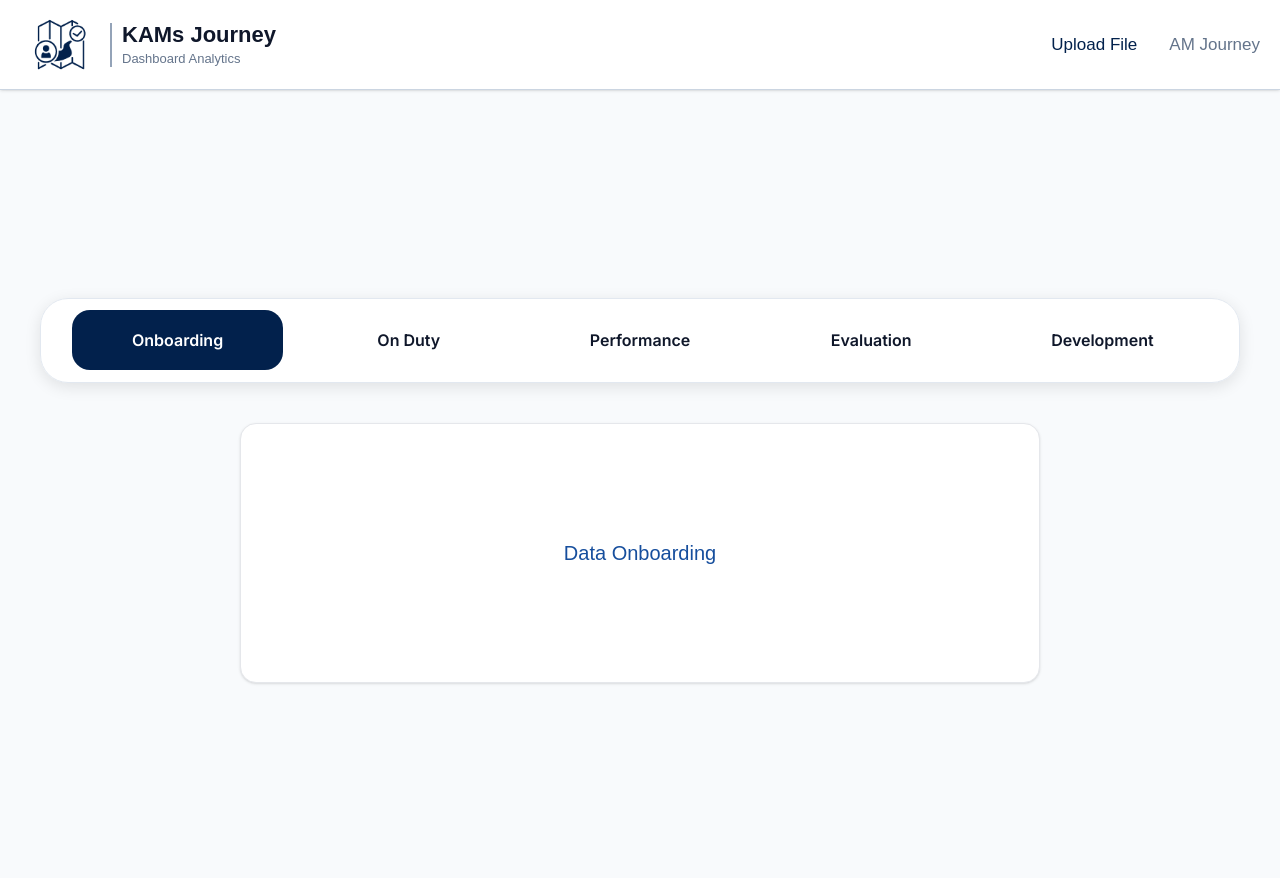
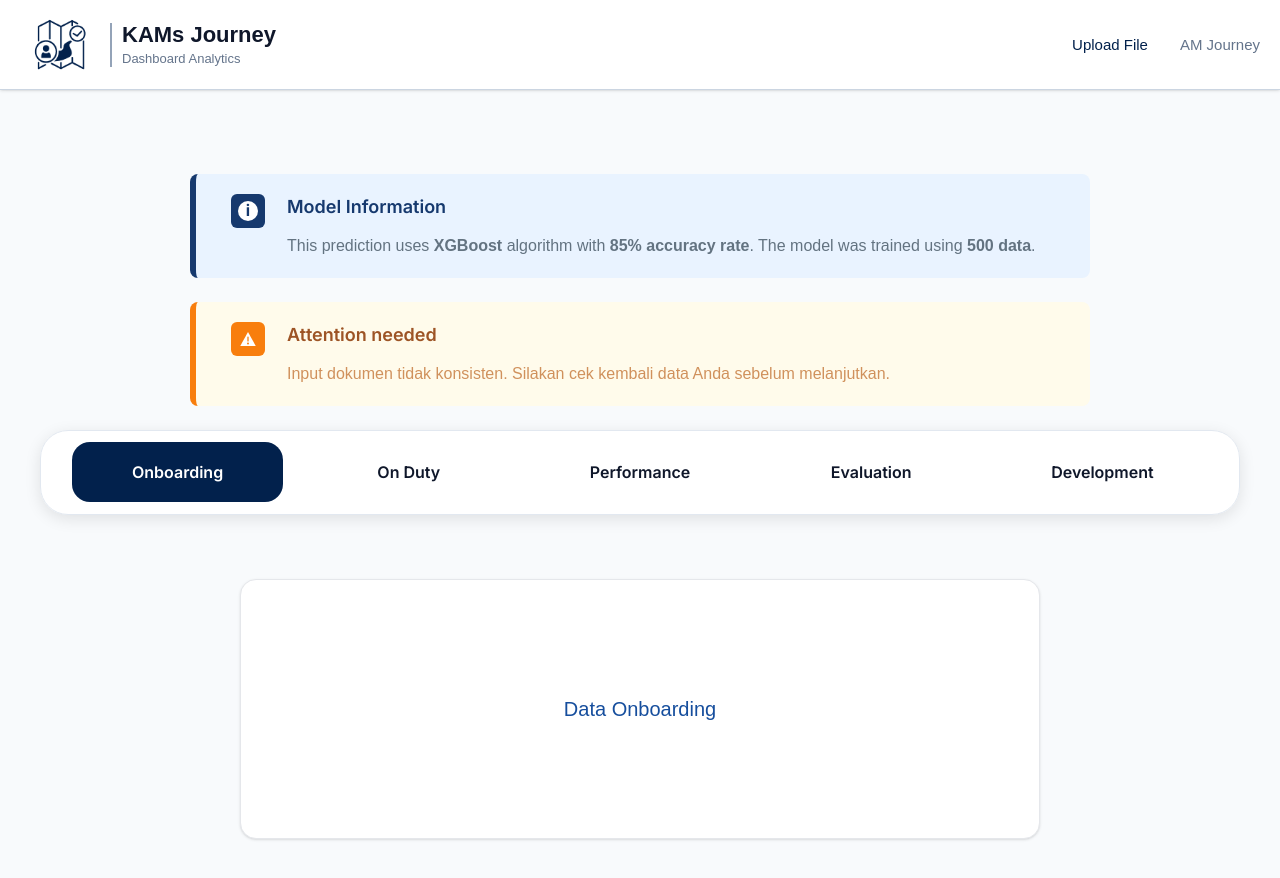
Before and after one commit to sarahnazly/KAMs-Journey, a Next.js app in the folder frontend/: page / in a window 1280 px wide. Shown: the top 878 px of the page. Built offline with nearby package versions, Linux system fonts and the light colour scheme.

Commit message:
Info & Warning Alert

```diff
--- a/frontend/src/app/layout.tsx
+++ b/frontend/src/app/layout.tsx
@@ -13,16 +13,16 @@ export const metadata: Metadata = {
 
 export default function RootLayout({
   children,
-}: {
-  children: React.ReactNode;
-}) {
+}: { children: React.ReactNode }) {
   return (
     <html lang="en">
-      <body className={`${inter.variable} font-sans bg-background text-foreground`}>
+      <body className={`${inter.variable} font-sans bg-[#F8FAFC] text-foreground`}>
         <header className="sticky top-0 z-50 bg-white shadow-sm">
           <Navbar />
         </header>
-        <main>{children}</main>
+        <main className="min-h-screen w-full flex flex-col items-center justify-start">
+          {children}
+        </main>
       </body>
     </html>
   );
--- a/frontend/src/app/page.tsx
+++ b/frontend/src/app/page.tsx
@@ -1,7 +1,9 @@
 "use client";
 
+import InfoAlert from "@/components/dashboard/InfoAlert";
 import TabStage from "../components/dashboard/TabStage";
 import React, { useState } from "react";
+import WarningAlert from "@/components/dashboard/WarningAlert";
 
 export default function HomePage() {
   const [stage, setStage] = useState("Onboarding");
@@ -25,7 +27,17 @@ export default function HomePage() {
   };
 
   return (
-    <div className="min-h-screen w-full bg-[#F8FAFC] flex flex-col items-center justify-center">
+    <div className="min-h-screen w-full bg-[#F8FAFC] gap-6 pt-8 flex flex-col items-center justify-center">
+      <InfoAlert
+        message={
+          <>
+            This prediction uses <span className="font-bold">XGBoost</span> algorithm with <span className="font-bold">85% accuracy rate</span>. The model was trained using <span className="font-bold">500 data</span>.
+          </>
+        }
+      />
+      <WarningAlert
+        message="Input dokumen tidak konsisten. Silakan cek kembali data Anda sebelum melanjutkan."
+      />
       <TabStage onStageChange={setStage} />
       <div className="mt-10 w-[800px] h-[260px] bg-white rounded-2xl flex items-center justify-center border border-[#e5e7eb] shadow">
         <span className="text-xl font-inter text-[#164E9D]">{getStageContent(stage)}</span>
--- a/frontend/src/components/common/Navbar.tsx
+++ b/frontend/src/components/common/Navbar.tsx
@@ -35,13 +35,13 @@ export default function Navbar() {
         style={{ paddingRight: 20 }}
       >
         <button
-          className="text-center text-[17px] font-medium leading-[26px] text-[#02214C] hover:text-[#164E9D] transition-colors duration-150 bg-transparent border-none outline-none cursor-pointer whitespace-nowrap"
+          className="text-center text-[15px] font-medium leading-[26px] text-[#02214C] hover:text-[#164E9D] transition-colors duration-150 bg-transparent border-none outline-none cursor-pointer whitespace-nowrap"
           style={{ background: "none" }}
         >
           Upload File
         </button>
         <button
-          className="text-center text-[17px] font-normal leading-[26px] text-[#64748B] hover:text-[#164E9D] transition-colors duration-150 bg-transparent border-none outline-none cursor-pointer whitespace-nowrap"
+          className="text-center text-[15px] font-normal leading-[26px] text-[#64748B] hover:text-[#164E9D] transition-colors duration-150 bg-transparent border-none outline-none cursor-pointer whitespace-nowrap"
           style={{ background: "none" }}
         >
           AM Journey
--- a/frontend/src/components/dashboard/InfoAlert.tsx
+++ b/frontend/src/components/dashboard/InfoAlert.tsx
@@ -0,0 +1,43 @@
+import React from "react";
+
+interface InfoAlertProps {
+  title?: string;
+  message: React.ReactNode;
+  className?: string;
+  style?: React.CSSProperties;
+}
+
+const InfoAlert: React.FC<InfoAlertProps> = ({
+  title = "Model Information",
+  message,
+  className = "",
+  style = {},
+}) => (
+  <div
+    className={`w-full max-w-[900px] flex flex-col justify-start items-start gap-[10px] px-[35px] py-[20px] rounded-[8px] border-l-[6px] border-[var(--Primary-Navy,#16396E)] bg-[#E9F3FF] ${className}`}
+    style={style}
+  >
+    <div className="flex flex-row items-start gap-[22px] w-full">
+      {/* Info Icon: circle with "i" */}
+      <div className="flex items-center justify-center w-[34px] h-[34px] bg-[var(--Primary-Navy,#16396E)] rounded-[6px]">
+        <svg width="22" height="22" viewBox="0 0 22 22">
+          <circle cx="11" cy="11" r="10" fill="#fff" />
+          <text x="11" y="16" textAnchor="middle" fill="#16396E" fontSize="16" fontWeight="bold" fontFamily="Inter, Arial, Helvetica, sans-serif">i</text>
+        </svg>
+      </div>
+      <div className="flex-1 flex flex-col gap-[14px] min-w-0">
+        <div
+          className="text-[18px] font-semibold leading-[26px] text-[var(--Primary-Navy,#16396E)] font-inter text-left"
+          style={{ fontFamily: "Inter, Arial, Helvetica, sans-serif" }}
+        >
+          {title}
+        </div>
+        <div className="text-[16px] leading-[24px] text-[#637381] font-inter font-normal break-words">
+          {message}
+        </div>
+      </div>
+    </div>
+  </div>
+);
+
+export default InfoAlert;
--- /dev/null
+++ b/frontend/src/components/dashboard/WarningAlert.tsx
@@ -0,0 +1,44 @@
+import React from "react";
+
+interface WarningAlertProps {
+  title?: string;
+  message: React.ReactNode;
+  className?: string;
+  style?: React.CSSProperties;
+}
+
+const WarningAlert: React.FC<WarningAlertProps> = ({
+  title = "Attention needed",
+  message,
+  className = "",
+  style = {},
+}) => (
+  <div
+    className={`w-full max-w-[900px] flex flex-col justify-start items-start gap-[10px] px-[35px] py-[20px] rounded-[8px] border-l-[6px] border-[#F87E0D] bg-[#FFFBEB] ${className}`}
+    style={style}
+  >
+    <div className="flex flex-row items-start gap-[22px] w-full">
+      {/* Warning Icon: triangle with "!" */}
+      <div className="flex items-center justify-center w-[34px] h-[34px] bg-[#F87E0D] rounded-[6px]">
+        <svg width="22" height="22" viewBox="0 0 34 34" fill="none">
+            <polygon points="17,6 29,28 5,28" fill="#fff" />
+            <rect x="16" y="13" width="2" height="8" rx="1" fill="#F87E0D" />
+            <circle cx="17" cy="24" r="1.5" fill="#F87E0D" />
+        </svg>
+      </div>
+      <div className="flex-1 flex flex-col gap-[14px] min-w-0">
+        <div
+          className="text-[18px] font-semibold leading-[26px] text-[#9D5425] font-inter text-left"
+          style={{ fontFamily: "Inter, Arial, Helvetica, sans-serif" }}
+        >
+          {title}
+        </div>
+        <div className="text-[16px] leading-[24px] text-[#D0915C] font-inter font-normal break-words">
+          {message}
+        </div>
+      </div>
+    </div>
+  </div>
+);
+
+export default WarningAlert;
```
